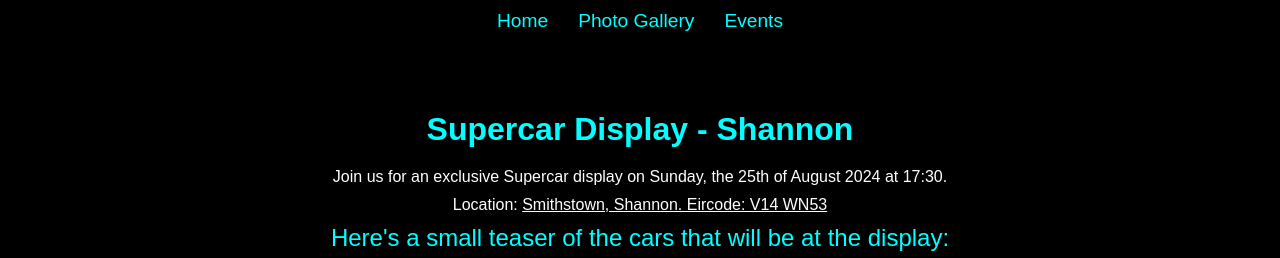
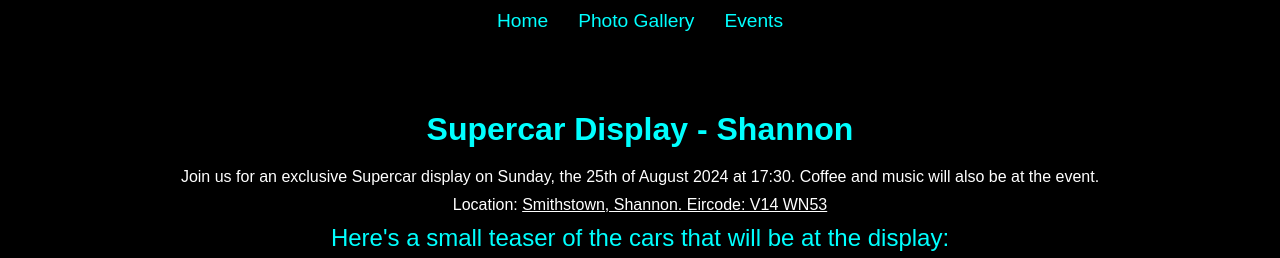
Before and after one commit to conormorey3131/evolvedauto.github.io, a plain HTML site: page events.html in a window 1280 px wide. Shown: the top 258 px of the page. Drawn offline with Linux system fonts and the light colour scheme.

Commit message:
Update events.html

```diff
--- a/events.html
+++ b/events.html
@@ -144,7 +144,7 @@
 
     <div class="container">
         <h1>Supercar Display - Shannon</h1>
-        <p>Join us for an exclusive Supercar display on Sunday, the 25th of August 2024 at 17:30.</p>
+        <p>Join us for an exclusive Supercar display on Sunday, the 25th of August 2024 at 17:30. Coffee and music will also be at the event.</p>
         <p>Location: <a href="https://maps.app.goo.gl/jxCLK8aBy4cwusR26" class="location-link">Smithstown, Shannon. Eircode: V14 WN53</a></p>
 
 
```
